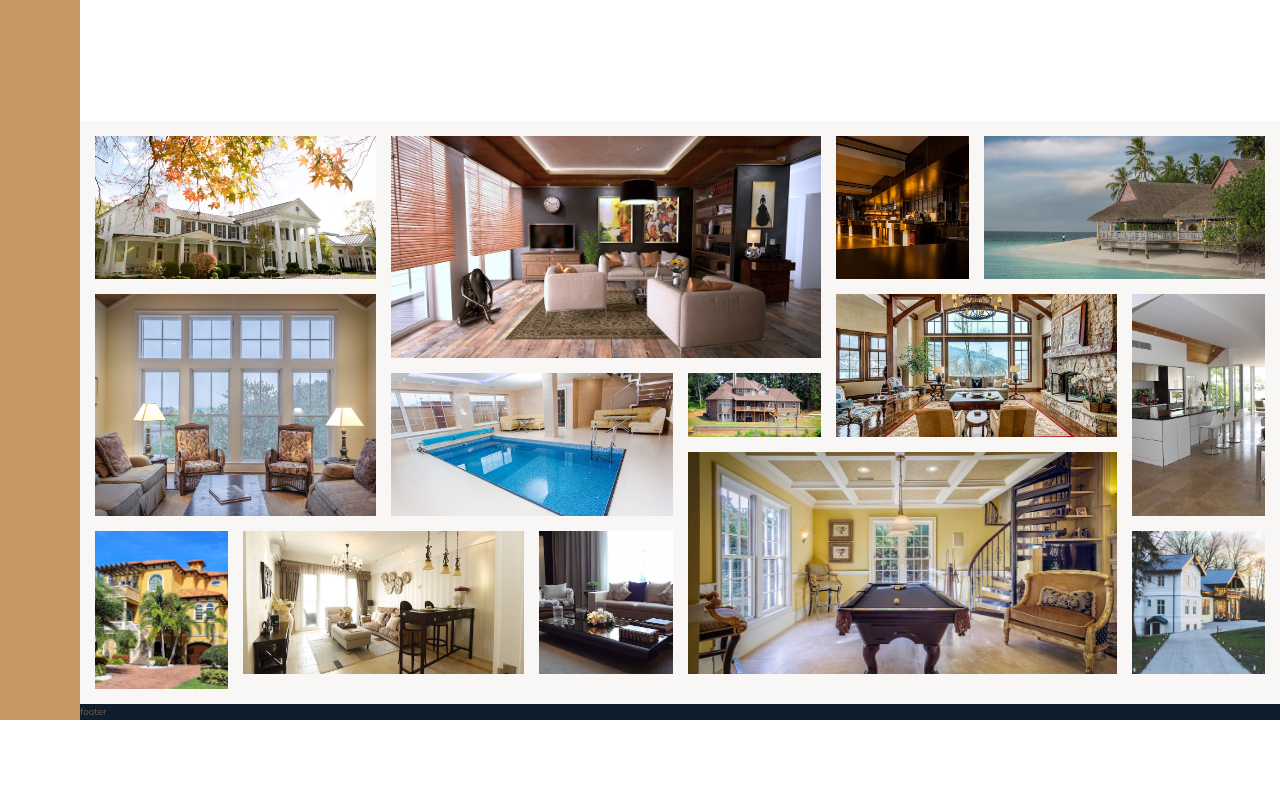
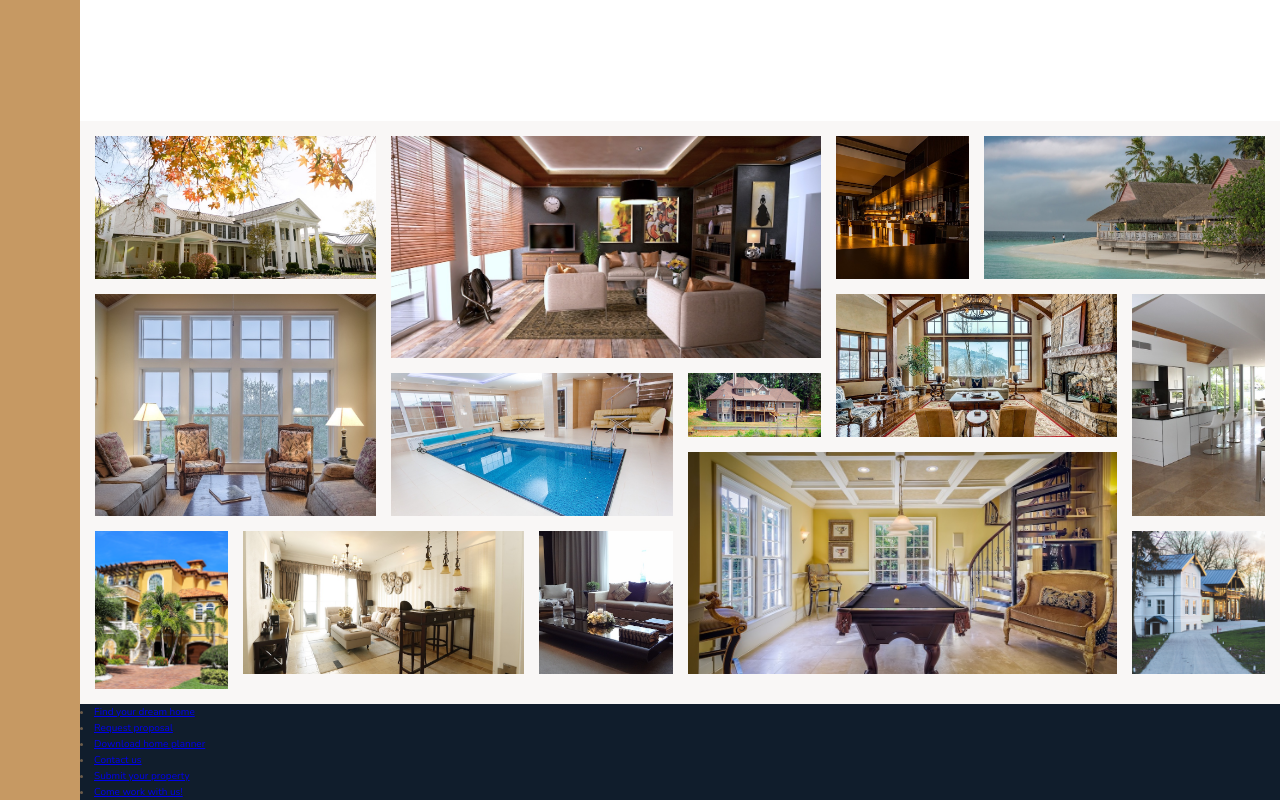
Before and after one commit to V4nd0r/Nexter, a website: page index.html in a window 1280 px wide. Shown: the part 2982-3782 px from the top of the page. Before the commit the page ends 3702 px from the top, so only its background shows below. Drawn offline with nearby package versions, Linux system fonts and the light colour scheme.

Commit message:
marking up footer navigation

```diff
--- a/index.html
+++ b/index.html
@@ -387,7 +387,14 @@
         </section>
 
         <footer class="footer">
-            footer
+            <nav class="nav">
+                <li class="nav__item"><a href="#" class="nav__link">Find your dream home</a></li>
+                <li class="nav__item"><a href="#" class="nav__link">Request proposal</a></li>
+                <li class="nav__item"><a href="#" class="nav__link">Download home planner</a></li>
+                <li class="nav__item"><a href="#" class="nav__link">Contact us</a></li>
+                <li class="nav__item"><a href="#" class="nav__link">Submit your property</a></li>
+                <li class="nav__item"><a href="#" class="nav__link">Come work with us!</a></li>
+            </nav>
         </footer>
     </body>
 </html>
```
